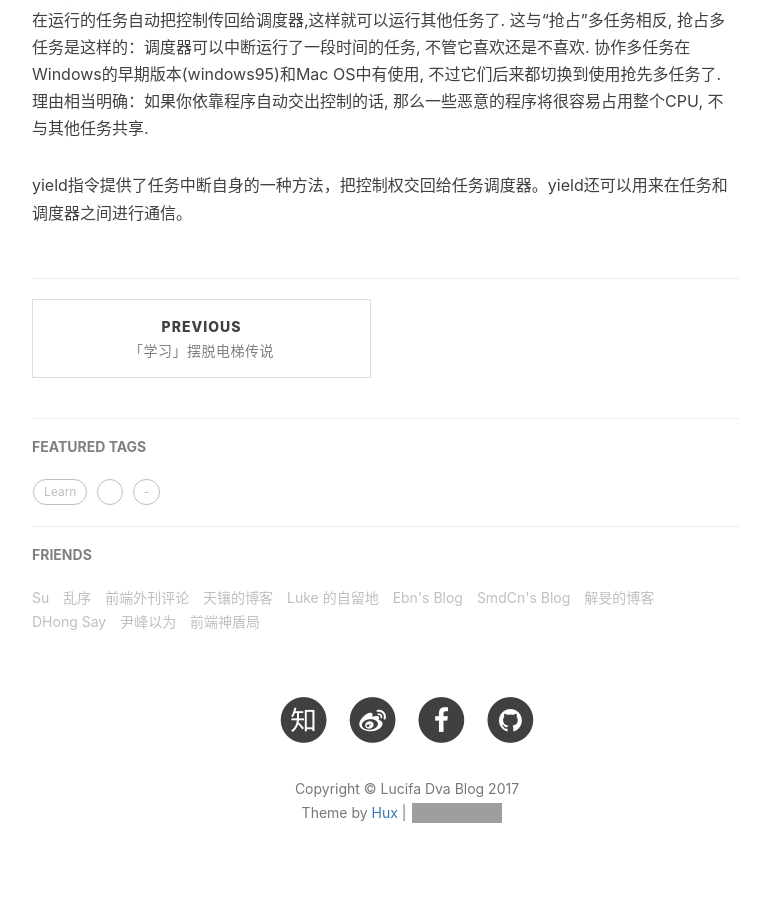
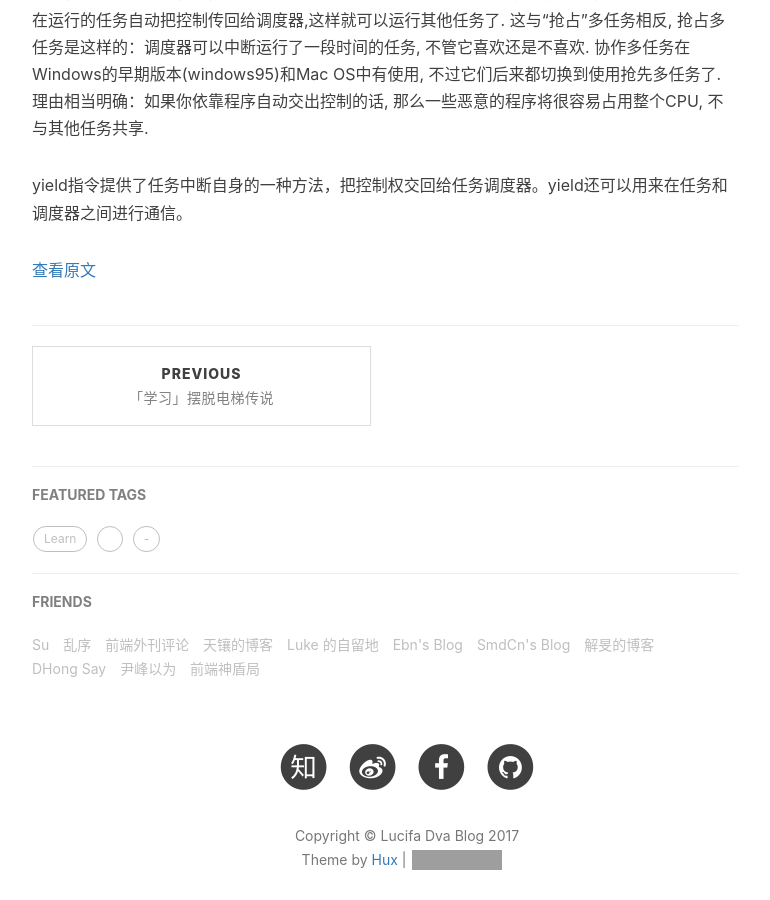
Before and after one commit to LucifaDva/lucifadva.github.com, a Jekyll site: the page built from _posts/2017-04-11-php-yield-2017.markdown, in a window 1280 px wide and 900 px high, scrolled down 2973 px. Shown: the whole window, without its empty margins (233-1003 px from the left). Built offline with Jekyll 4.4.1, drawn with Linux system fonts in a browser that asks for light colours; nearby versions of some CDN libraries; comment, search, counter and statistics services are not loaded; grey boxes are pictures that could not be loaded.

Commit message:
Update 2017-04-11-php-yield-2017.markdown

```diff
--- a/_posts/2017-04-11-php-yield-2017.markdown
+++ b/_posts/2017-04-11-php-yield-2017.markdown
@@ -65,5 +65,5 @@ tags:
 <p>?></p>
 <p>使用协程实现多任务协作，如果是单CPU涉及到处理器再不同人吾之间进行切换问题。它要求当前正在运行的任务自动把控制传回给调度器,这样就可以运行其他任务了. 这与“抢占”多任务相反, 抢占多任务是这样的：调度器可以中断运行了一段时间的任务, 不管它喜欢还是不喜欢. 协作多任务在Windows的早期版本(windows95)和Mac OS中有使用, 不过它们后来都切换到使用抢先多任务了. 理由相当明确：如果你依靠程序自动交出控制的话, 那么一些恶意的程序将很容易占用整个CPU, 不与其他任务共享.</p>
 <p>yield指令提供了任务中断自身的一种方法，把控制权交回给任务调度器。yield还可以用来在任务和调度器之间进行通信。</p>
-
+<a href="http://www.laruence.com/2015/05/28/3038.html">查看原文</a>
 </div>
```
